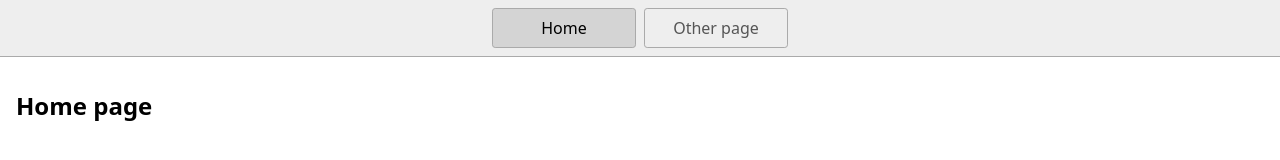
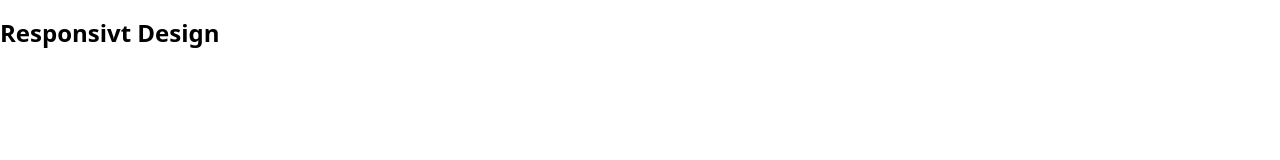
Before and after one commit to LarsGJobloop/kodeloftet-grupp-8-responsivt-design, a website: page index.html in a window 1280 px wide. Drawn offline with Linux system fonts and the light colour scheme.

Commit message:
setup project

```diff
--- a/index.html
+++ b/index.html
@@ -1,23 +1,15 @@
 <!DOCTYPE html>
 <html lang="en">
+
 <head>
-    <title>Home</title>
+  <title>Responsivt Design</title>
   <meta charset="UTF-8" />
   <meta name="viewport" content="width=device-width" />
-    <!--
-      Need a visual blank slate?
-      Remove all code in `styles.css`!
-    -->
   <link rel="stylesheet" href="styles.css" />
-    <script type="module" src="script.js"></script>
 </head>
+
 <body>
-    <nav>
-      <a href="/" aria-current="page">Home</a>
-      <a href="/page2.html">Other page</a>
-    </nav>
-    <main>
-      <h1>Home page</h1>
-    </main>
+  <h1>Responsivt Design</h1>
 </body>
+
 </html>
--- a/script.js
+++ /dev/null
@@ -1 +0,0 @@
-console.log('Hello!');
```
Also changed, not shown: page2.html (deleted, +0 -19 lines), 1 other file. Lines whose indentation alone changed are shown as unchanged.
